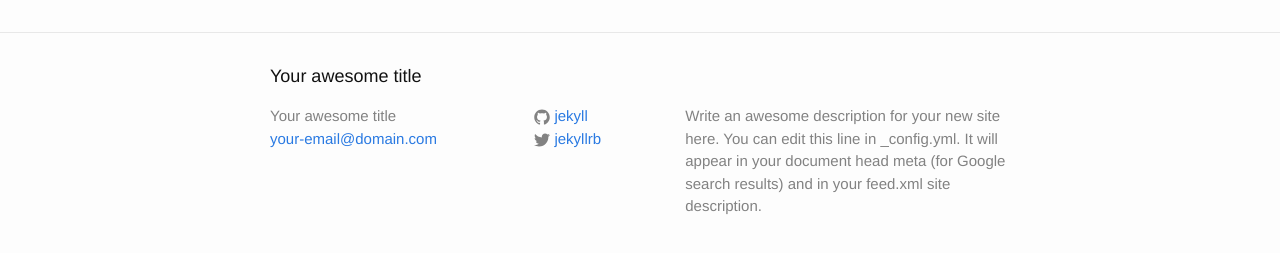
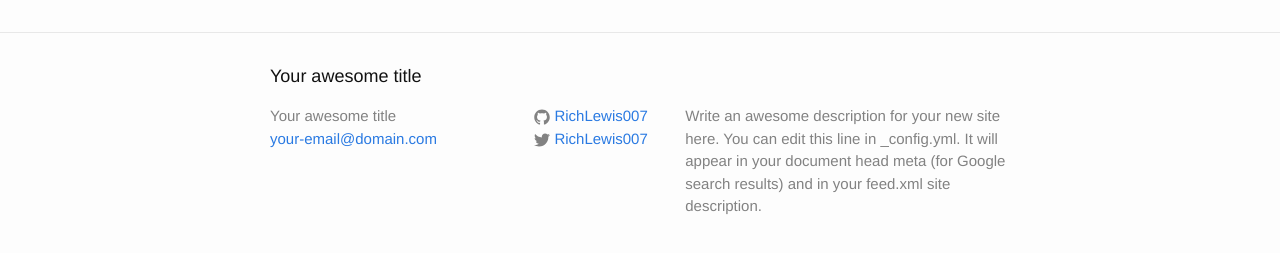
Before and after one commit to RichLewis007/RichLewis007.github.io, a Jekyll site: the page built from index.html, in a window 1280 px wide. Shown: the part 288-541 px from the top of the page. Built offline with Jekyll 4.4.1, drawn with Linux system fonts in a browser that asks for light colours.

Commit message:
updated twitter

```diff
--- a/_config.yml
+++ b/_config.yml
@@ -7,8 +7,8 @@ description: > # this means to ignore newlines until "baseurl:"
   Google search results) and in your feed.xml site description.
 baseurl: "" # the subpath of your site, e.g. /blog/
 url: "http://richlewis007.github.io" # the base hostname & protocol for your site
-twitter_username: jekyllrb
-github_username:  jekyll
+twitter_username: RichLewis007
+github_username:  RichLewis007
 
 # Build settings
 markdown: kramdown
```
